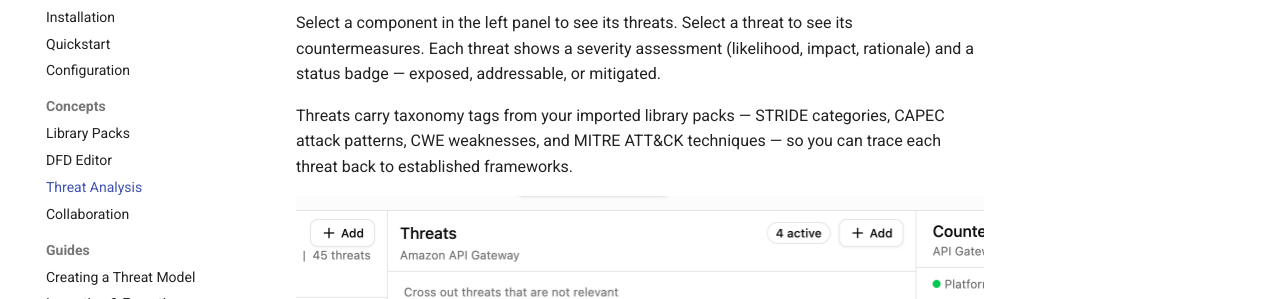
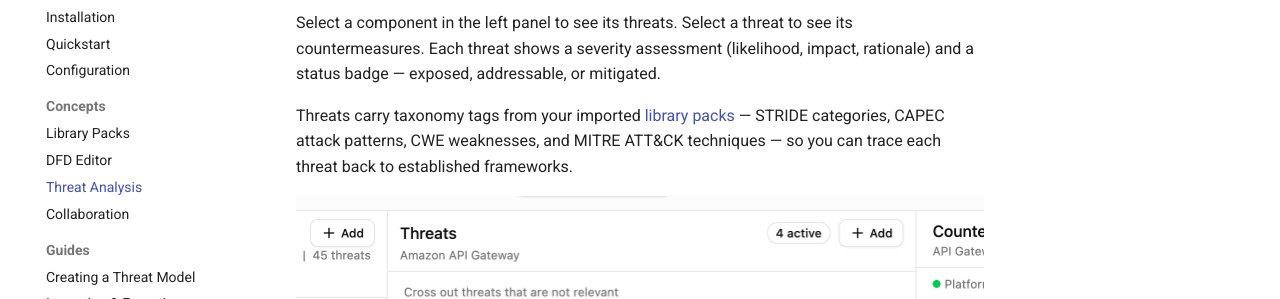
Before and after one commit to AlvinKuruvilla/precogly, an MkDocs documentation site: the page built from docs/concepts/threat-analysis.md, in a window 1280 px wide and 900 px high, scrolled down 584 px. Shown: the part 154-453 px from the top of the window. Built offline with MkDocs 1.6.1 and Material for MkDocs 9.7.7, drawn with Linux system fonts in a browser that asks for light colours; comment, search, counter and statistics services are not loaded; part of the change alters nothing that is shown.

```diff
--- a/docs/concepts/threat-analysis.md
+++ b/docs/concepts/threat-analysis.md
@@ -6,7 +6,7 @@ The threat analysis view is the three-panel workspace where you review component
 
 Select a component in the left panel to see its threats. Select a threat to see its countermeasures. Each threat shows a severity assessment (likelihood, impact, rationale) and a status badge — exposed, addressable, or mitigated.
 
-Threats carry taxonomy tags from your imported library packs — STRIDE categories, CAPEC attack patterns, CWE weaknesses, and MITRE ATT&CK techniques — so you can trace each threat back to established frameworks.
+Threats carry taxonomy tags from your imported [library packs](library-packs.md) — STRIDE categories, CAPEC attack patterns, CWE weaknesses, and MITRE ATT&CK techniques — so you can trace each threat back to established frameworks.
 
 ![Threats with STRIDE, CAPEC, CWE, and MITRE ATT&CK taxonomy tags](../assets/images/threat-analysis-taxonomy-links.png)
 
```
